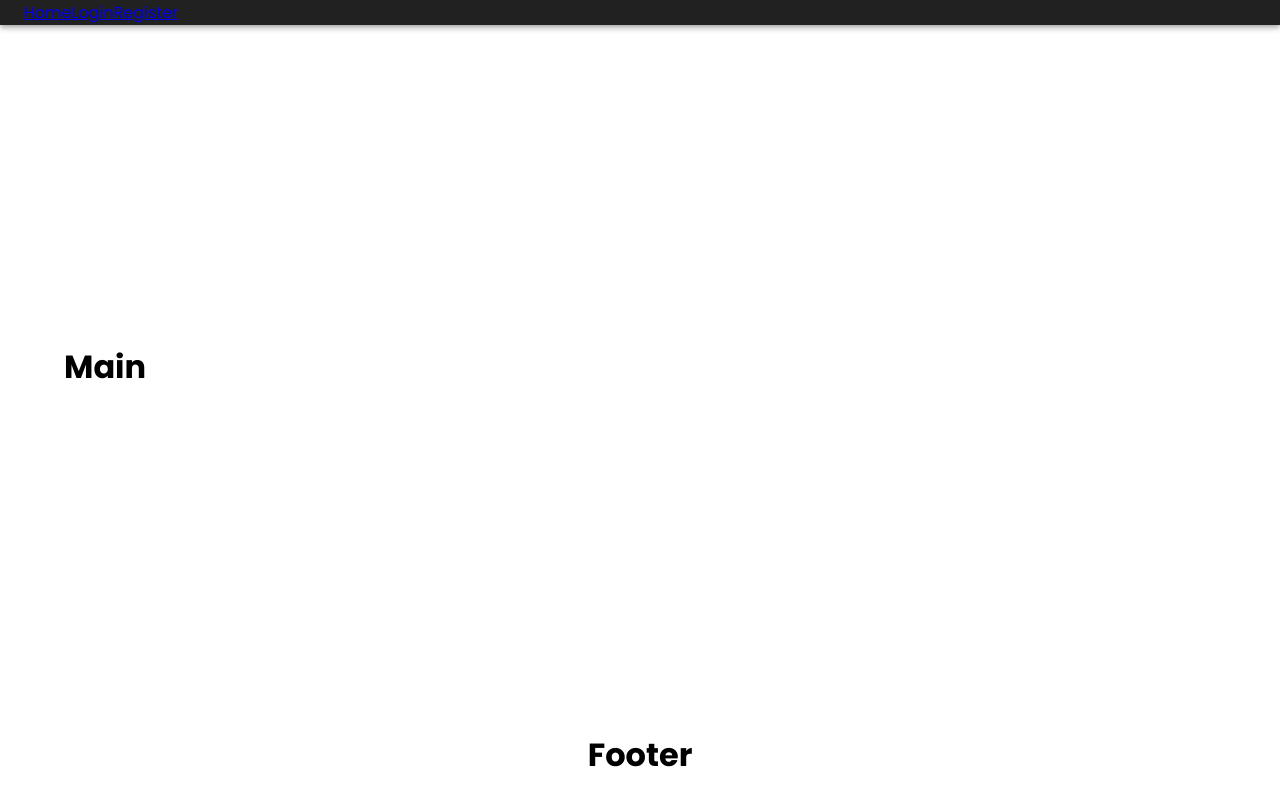
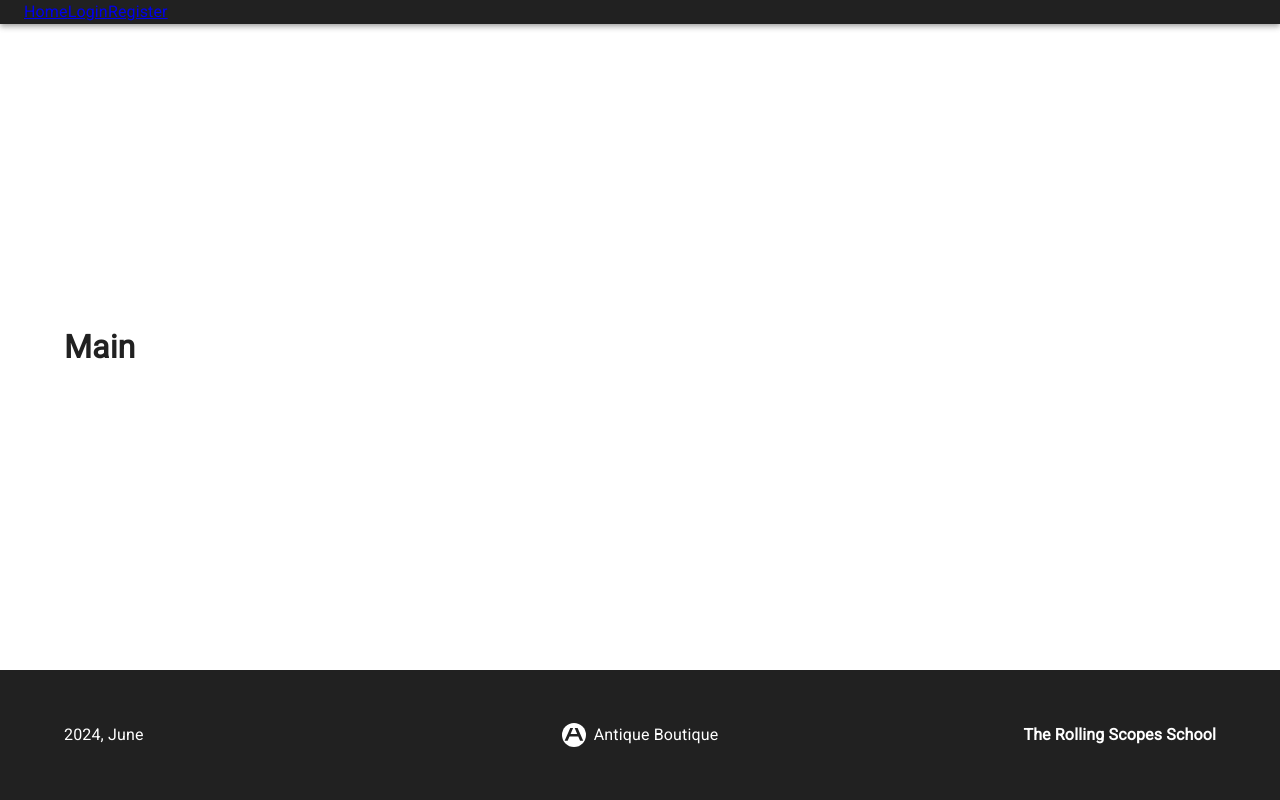
Before and after one commit to IggyPope/antique-boutique, a React (Vite) app: page / in a window 1280 px wide. Built offline with nearby package versions, Linux system fonts and the light colour scheme.

Commit message:
feat: implement footer

```diff
--- a/src/components/Footer/Footer.tsx
+++ b/src/components/Footer/Footer.tsx
@@ -1,9 +1,65 @@
-import { Stack } from '@mui/material';
+import { Container, Grid, Stack, Typography, useMediaQuery, useTheme } from '@mui/material';
+
+import Logo from '@/components/UI/Logo/Logo';
+import OutboundLink from '@/components/UI/OutboundLink/OutboundLink';
 
 const Footer = () => {
+  const theme = useTheme();
+
+  const isMobile = useMediaQuery(theme.breakpoints.down('sm'));
+
   return (
-    <Stack component="footer" direction="row">
-      <h1>Footer</h1>
+    <Stack
+      component="footer"
+      justifyContent="center"
+      alignItems="center"
+      sx={{
+        backgroundColor: theme.palette.primary.main,
+        color: theme.palette.secondary.contrastText,
+        width: '100%',
+        height: '130px',
+        fontWeight: '600',
+        [theme.breakpoints.down('sm')]: {
+          height: '100px',
+        },
+      }}
+    >
+      <Container maxWidth="lg">
+        <Grid
+          columnSpacing={2}
+          container
+          direction="row"
+          justifyContent="space-between"
+          alignItems="center"
+        >
+          <Grid item xs={4}>
+            <Typography variant="body1">2024, June</Typography>
+          </Grid>
+          <Grid item xs={4} sx={{ textAlign: 'center' }}>
+            <Stack
+              direction="row"
+              justifyContent="center"
+              alignItems="center"
+              flexWrap="wrap"
+              gap={1}
+            >
+              <Logo />
+              <Typography
+                sx={{ [theme.breakpoints.down('sm')]: { display: 'none' } }}
+                variant="body1"
+              >
+                Antique Boutique
+              </Typography>
+            </Stack>
+          </Grid>
+          <Grid item xs={4} sx={{ textAlign: 'right' }}>
+            <OutboundLink
+              href="https://rs.school/"
+              text={isMobile ? 'RS School' : 'The Rolling Scopes School'}
+            />
+          </Grid>
+        </Grid>
+      </Container>
     </Stack>
   );
 };
--- /dev/null
+++ b/src/components/UI/Logo/Logo.tsx
@@ -0,0 +1,21 @@
+import { SvgIcon, useTheme } from '@mui/material';
+
+const Logo = () => {
+  const theme = useTheme();
+
+  return (
+    <SvgIcon>
+      <svg viewBox="0 0 90 90" fill="none" xmlns="http://www.w3.org/2000/svg">
+        <circle cx="45" cy="45" r="45" fill="white" />
+        <path
+          fillRule="evenodd"
+          clipRule="evenodd"
+          d="M10 67H21.2583L28.2491 50.5622H60.9947L67.8926 67H79.5369L58.5929 19H47.5777L57.0096 40.8598H32.2378L41.5911 19H30.9404L10 67Z"
+          fill={theme.palette.primary.main}
+        />
+      </svg>
+    </SvgIcon>
+  );
+};
+
+export default Logo;
--- /dev/null
+++ b/src/components/UI/OutboundLink/OutboundLink.tsx
@@ -0,0 +1,25 @@
+import { Link } from '@mui/material';
+
+import theme from '@/theme';
+
+const OutboundLink = ({ href, text }: { href: string; text: string }) => {
+  return (
+    <Link
+      href={href}
+      target="_blank"
+      rel="noopener"
+      underline="none"
+      color={theme.palette.secondary.contrastText}
+      sx={{
+        transition: '0.3s',
+        '&:hover': {
+          color: theme.palette.secondary.main,
+        },
+      }}
+    >
+      {text}
+    </Link>
+  );
+};
+
+export default OutboundLink;
--- a/src/index.scss
+++ b/src/index.scss
@@ -8,6 +8,9 @@
 
 :root {
   font-family: Poppins, Helvetica, Arial, sans-serif;
+  @media (width <= 768px) {
+    font-size: 14px;
+  }
 }
 
 body {
--- a/src/main.tsx
+++ b/src/main.tsx
@@ -2,6 +2,7 @@ import React from 'react';
 import ReactDOM from 'react-dom/client';
 import { RouterProvider } from 'react-router-dom';
 
+import { CssBaseline } from '@mui/material';
 import { ThemeProvider } from '@mui/material/styles';
 
 import router from '@/routes/Router';
@@ -12,6 +13,7 @@ import theme from './theme';
 ReactDOM.createRoot(document.getElementById('root')!).render(
   <React.StrictMode>
     <ThemeProvider theme={theme}>
+      <CssBaseline />
       <RouterProvider router={router} />
     </ThemeProvider>
   </React.StrictMode>,
```
